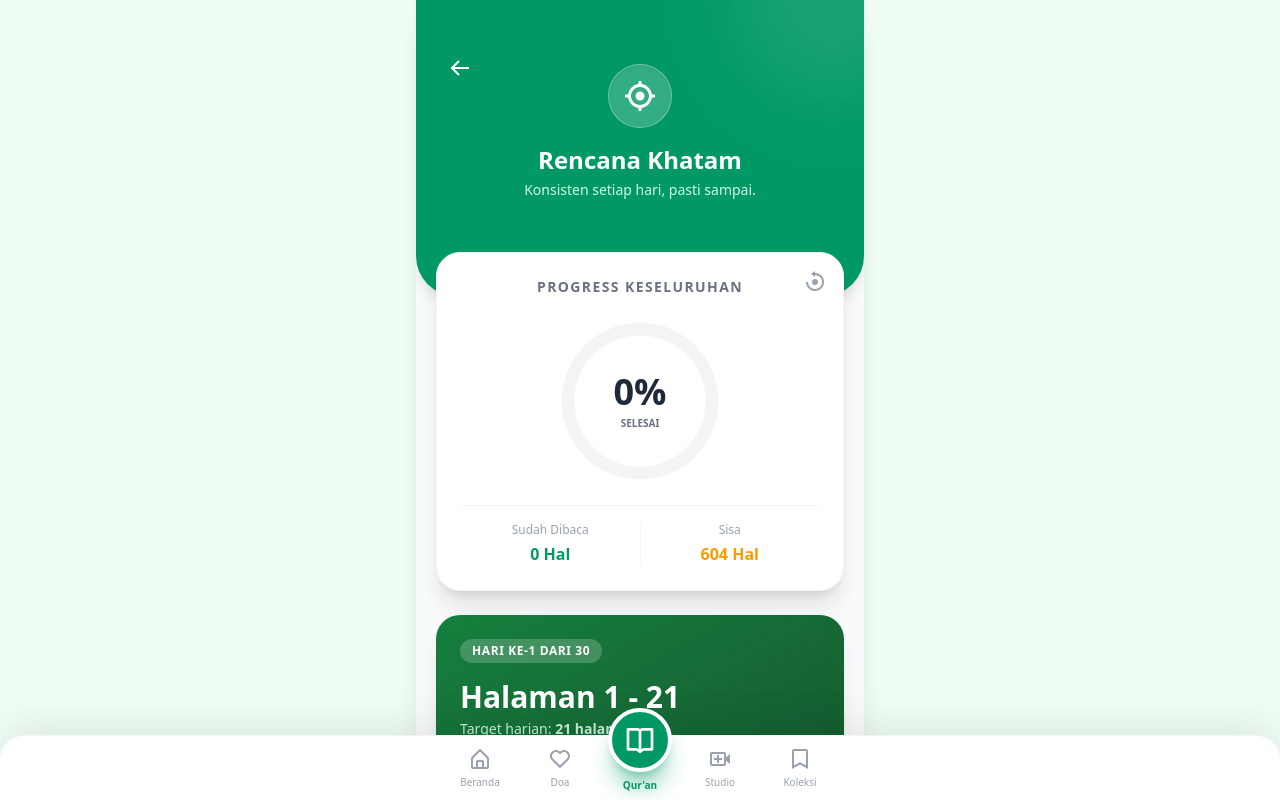
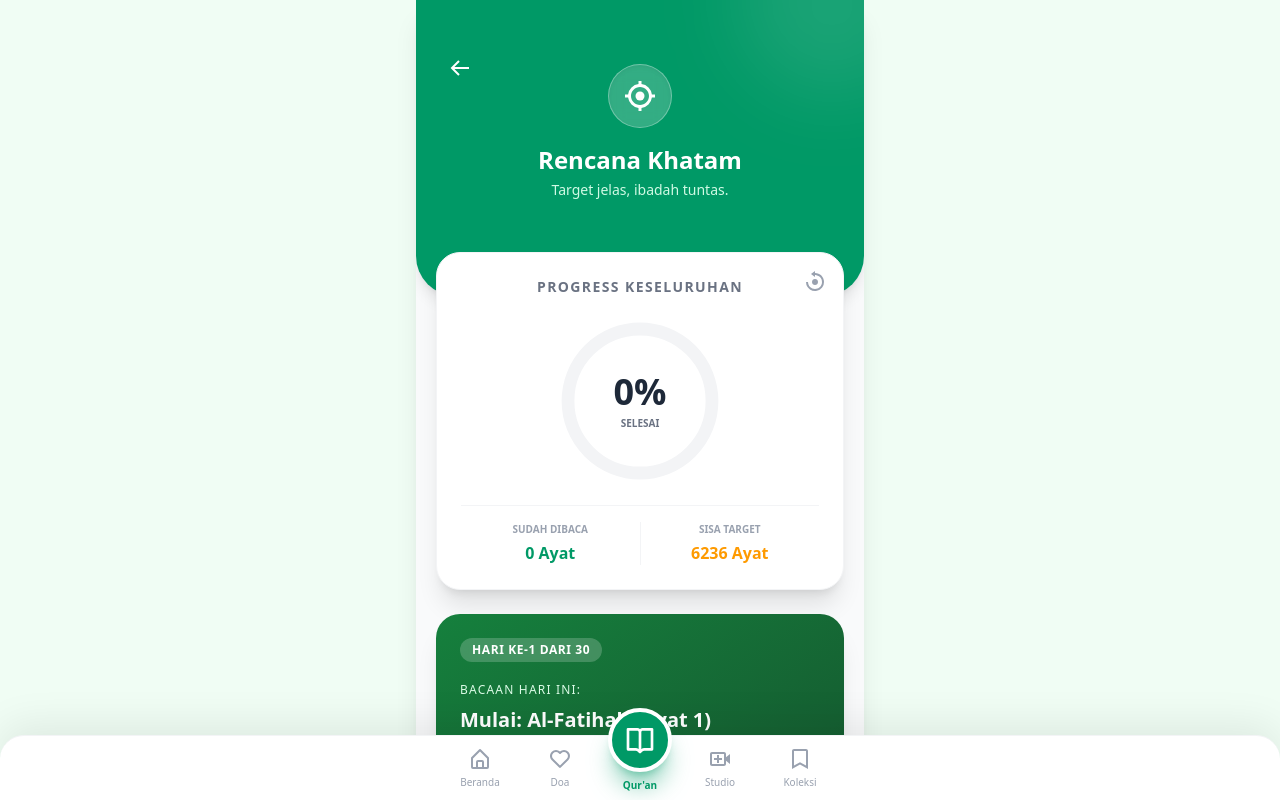
Before and after one commit to untungsetiawan476/quran-app, a Next.js app: page /khatam in a window 1280 px wide. Both pictures are taken after a click on the button "Mulai Perjalanan Khatam". Shown: the top 800 px of the page. Built offline with nearby package versions, Linux system fonts and the light colour scheme.

Commit message:
Update page.tsx

```diff
--- a/src/app/khatam/page.tsx
+++ b/src/app/khatam/page.tsx
@@ -1,16 +1,15 @@
 "use client";
 import { useState, useEffect } from 'react';
 import Link from 'next/link';
-// BiTrophy sudah dihapus dari import agar ESLint tidak marah
 import { BiArrowBack, BiTargetLock, BiCheckCircle, BiReset, BiBookOpen } from 'react-icons/bi';
 import { BsStars } from 'react-icons/bs';
 
 interface KhatamPlan {
   startDate: string;
   targetDays: number;
-  pagesPerDay: number;
+  itemsPerDay: number; // Sekarang ini adalah jumlah AYAT per hari
   currentDay: number;
-  completedPages: number;
+  completedItems: number; // Jumlah ayat yang sudah dibaca
   isTodayDone: boolean;
   lastReadDate: string;
 }
@@ -23,7 +22,33 @@ interface ConfettiPiece {
   rotation: string;
 }
 
-const TOTAL_PAGES = 604; // Total halaman mushaf Madinah standar
+// ==========================================================
+// DATA KAMUS AL-QUR'AN (Untuk konversi Ayat Global ke Surat)
+// ==========================================================
+const TOTAL_AYAHS = 6236;
+
+const surahNames = [
+  "Al-Fatihah","Al-Baqarah","Ali 'Imran","An-Nisa'","Al-Ma'idah","Al-An'am","Al-A'raf","Al-Anfal","At-Taubah","Yunus","Hud","Yusuf","Ar-Ra'd","Ibrahim","Al-Hijr","An-Nahl","Al-Isra'","Al-Kahf","Maryam","Taha","Al-Anbiya'","Al-Hajj","Al-Mu'minun","An-Nur","Al-Furqan","Asy-Syu'ara'","An-Naml","Al-Qasas","Al-'Ankabut","Ar-Rum","Luqman","As-Sajdah","Al-Ahzab","Saba'","Fatir","Yasin","As-Saffat","Sad","Az-Zumar","Ghafir","Fussilat","Asy-Syura","Az-Zukhruf","Ad-Dukhan","Al-Jasiyah","Al-Ahqaf","Muhammad","Al-Fath","Al-Hujurat","Qaf","Az-Zariyat","At-Tur","An-Najm","Al-Qamar","Ar-Rahman","Al-Waqi'ah","Al-Hadid","Al-Mujadilah","Al-Hasyr","Al-Mumtahanah","As-Saff","Al-Jumu'ah","Al-Munafiqun","At-Taghabun","At-Talaq","At-Tahrim","Al-Mulk","Al-Qalam","Al-Haqqah","Al-Ma'arij","Nuh","Al-Jinn","Al-Muzzammil","Al-Muddassir","Al-Qiyamah","Al-Insan","Al-Mursalat","An-Naba'","An-Nazi'at","'Abasa","At-Takwir","Al-Infitar","Al-Mutaffifin","Al-Insyiqaq","Al-Buruj","At-Tariq","Al-A'la","Al-Ghasyiyah","Al-Fajr","Al-Balad","Asy-Syams","Al-Lail","Ad-Duha","Asy-Syarh","At-Tin","Al-'Alaq","Al-Qadr","Al-Bayyinah","Az-Zalzalah","Al-'Adiyat","Al-Qari'ah","At-Takasur","Al-'Asr","Al-Humazah","Al-Fil","Quraisy","Al-Ma'un","Al-Kausar","Al-Kafirun","An-Nasr","Al-Lahab","Al-Ikhlas","Al-Falaq","An-Nas"
+];
+
+const ayahCounts = [
+  7,286,200,176,120,165,206,75,129,109,111,111,43,52,99,128,111,110,98,135,112,78,118,64,77,227,93,88,69,60,34,30,73,54,45,83,182,88,75,85,54,53,89,59,37,35,38,29,18,45,60,49,62,55,78,96,29,22,24,13,14,11,11,18,12,12,30,52,52,44,28,28,20,56,40,31,50,40,46,42,29,19,36,25,22,17,19,26,30,20,15,21,11,8,8,19,5,8,8,11,11,8,3,9,5,4,7,3,6,3,5,4,5,6
+];
+
+// Fungsi cerdas mengubah "Ayat ke-250" menjadi "Surat Al-Baqarah ayat 243"
+function getSurahAyah(globalIndex: number) {
+  if (globalIndex <= 0) return { surahName: "Al-Fatihah", ayat: 1 };
+  if (globalIndex > TOTAL_AYAHS) return { surahName: "An-Nas", ayat: 6 };
+
+  let current = globalIndex;
+  for (let i = 0; i < 114; i++) {
+    if (current <= ayahCounts[i]) {
+      return { surahName: surahNames[i], ayat: current };
+    }
+    current -= ayahCounts[i];
+  }
+  return { surahName: "An-Nas", ayat: 6 };
+}
 
 export default function KhatamPlannerPage() {
   const [plan, setPlan] = useState<KhatamPlan | null>(null);
@@ -32,11 +57,9 @@ export default function KhatamPlannerPage() {
   const [confettiPieces, setConfettiPieces] = useState<ConfettiPiece[]>([]);
   const [isLoaded, setIsLoaded] = useState(false);
 
-  // 1. Ambil data plan dari localStorage
   useEffect(() => {
-    const savedPlan = localStorage.getItem('quran_khatam_plan');
+    const savedPlan = localStorage.getItem('quran_khatam_plan_v2'); // Ganti key agar target lama yg pakai halaman kerefresh
 
-    // Jurus setTimeout agar ESLint tidak mengeluh "synchronous update"
     setTimeout(() => {
       if (savedPlan) {
         const parsed: KhatamPlan = JSON.parse(savedPlan);
@@ -45,7 +68,7 @@ export default function KhatamPlannerPage() {
         if (parsed.lastReadDate !== today && parsed.isTodayDone) {
           parsed.isTodayDone = false;
           parsed.currentDay += 1;
-          localStorage.setItem('quran_khatam_plan', JSON.stringify(parsed));
+          localStorage.setItem('quran_khatam_plan_v2', JSON.stringify(parsed));
         }
         setPlan(parsed);
       }
@@ -53,23 +76,21 @@ export default function KhatamPlannerPage() {
     }, 0);
   }, []);
 
-  // 2. Buat Rencana Baru
   const handleCreatePlan = () => {
-    const pagesPerDay = Math.ceil(TOTAL_PAGES / targetDays);
+    const itemsPerDay = Math.ceil(TOTAL_AYAHS / targetDays);
     const newPlan: KhatamPlan = {
       startDate: new Date().toDateString(),
       targetDays,
-      pagesPerDay,
+      itemsPerDay,
       currentDay: 1,
-      completedPages: 0,
+      completedItems: 0,
       isTodayDone: false,
       lastReadDate: ''
     };
     setPlan(newPlan);
-    localStorage.setItem('quran_khatam_plan', JSON.stringify(newPlan));
+    localStorage.setItem('quran_khatam_plan_v2', JSON.stringify(newPlan));
   };
 
-  // 3. Tandai Selesai Hari Ini
   const handleCompleteToday = () => {
     if (!plan) return;
 
@@ -90,29 +111,30 @@ export default function KhatamPlannerPage() {
 
     const updatedPlan = {
       ...plan,
-      completedPages: Math.min(plan.completedPages + plan.pagesPerDay, TOTAL_PAGES),
+      completedItems: Math.min(plan.completedItems + plan.itemsPerDay, TOTAL_AYAHS),
       isTodayDone: true,
       lastReadDate: new Date().toDateString()
     };
 
     setPlan(updatedPlan);
-    localStorage.setItem('quran_khatam_plan', JSON.stringify(updatedPlan));
+    localStorage.setItem('quran_khatam_plan_v2', JSON.stringify(updatedPlan));
   };
 
-  // 4. Hapus Rencana
   const handleReset = () => {
     if(confirm('Yakin ingin mereset dan mengulang target Khatam dari awal?')) {
       setPlan(null);
-      localStorage.removeItem('quran_khatam_plan');
+      localStorage.removeItem('quran_khatam_plan_v2');
     }
   };
 
   if (!isLoaded) return <div className="min-h-screen bg-gray-50 dark:bg-gray-900"></div>;
 
-  const progressPercent = plan ? Math.min(Math.round((plan.completedPages / TOTAL_PAGES) * 100), 100) : 0;
-  const sisaHalaman = plan ? TOTAL_PAGES - plan.completedPages : TOTAL_PAGES;
-  const startPageToday = plan ? plan.completedPages + 1 : 1;
-  const endPageToday = plan ? Math.min(plan.completedPages + plan.pagesPerDay, TOTAL_PAGES) : 1;
+  const progressPercent = plan ? Math.min(Math.round((plan.completedItems / TOTAL_AYAHS) * 100), 100) : 0;
+  const sisaAyat = plan ? TOTAL_AYAHS - plan.completedItems : TOTAL_AYAHS;
+
+  // Hitung detail surat dan ayat untuk dibaca hari ini
+  const startRead = plan ? getSurahAyah(plan.completedItems + 1) : null;
+  const endRead = plan ? getSurahAyah(Math.min(plan.completedItems + plan.itemsPerDay, TOTAL_AYAHS)) : null;
 
   return (
     <div className="min-h-screen bg-gray-50 dark:bg-gray-900 pb-32 relative overflow-hidden">
@@ -153,7 +175,7 @@ export default function KhatamPlannerPage() {
             <BiTargetLock size={36} className="text-white" />
           </div>
           <h1 className="text-2xl font-bold text-white mb-1">Rencana Khatam</h1>
-          <p className="text-emerald-100 text-sm">Konsisten setiap hari, pasti sampai.</p>
+          <p className="text-emerald-100 text-sm">Target jelas, ibadah tuntas.</p>
         </div>
       </div>
 
@@ -168,7 +190,7 @@ export default function KhatamPlannerPage() {
               <BsStars className="text-gold-500 mr-2" size={20} /> Target Khatam Anda
             </h3>
             <p className="text-sm text-gray-500 dark:text-gray-400 mb-6">
-              Pilih dalam berapa hari Anda ingin menyelesaikan bacaan 30 Juz (604 halaman).
+              Pilih dalam berapa hari Anda ingin menyelesaikan bacaan 30 Juz (6.236 Ayat).
             </p>
 
             <div className="grid grid-cols-2 gap-3 mb-6">
@@ -183,7 +205,7 @@ export default function KhatamPlannerPage() {
                   }`}
                 >
                   {hari} Hari
-                  <div className="text-xs font-normal mt-1 opacity-70">{Math.ceil(TOTAL_PAGES/hari)} hal/hari</div>
+                  <div className="text-xs font-normal mt-1 opacity-70">~{Math.ceil(TOTAL_AYAHS/hari)} ayat/hari</div>
                 </button>
               ))}
             </div>
@@ -233,12 +255,12 @@ export default function KhatamPlannerPage() {
 
               <div className="flex w-full justify-between text-center divide-x divide-gray-100 dark:divide-gray-700 border-t border-gray-100 dark:border-gray-700 pt-4 mt-2">
                 <div className="flex-1">
-                  <p className="text-xs text-gray-400 mb-1">Sudah Dibaca</p>
-                  <p className="font-bold text-emerald-600 dark:text-emerald-400">{plan.completedPages} Hal</p>
+                  <p className="text-[10px] uppercase font-bold text-gray-400 mb-1">Sudah Dibaca</p>
+                  <p className="font-bold text-emerald-600 dark:text-emerald-400">{plan.completedItems} Ayat</p>
                 </div>
                 <div className="flex-1">
-                  <p className="text-xs text-gray-400 mb-1">Sisa</p>
-                  <p className="font-bold text-amber-500">{sisaHalaman} Hal</p>
+                  <p className="text-[10px] uppercase font-bold text-gray-400 mb-1">Sisa Target</p>
+                  <p className="font-bold text-amber-500">{sisaAyat} Ayat</p>
                 </div>
               </div>
             </div>
@@ -250,19 +272,28 @@ export default function KhatamPlannerPage() {
               </div>
 
               <div className="relative z-10">
-                <div className="flex justify-between items-center mb-4">
+                <div className="flex justify-between items-center mb-5">
                   <span className="bg-white/20 backdrop-blur-sm px-3 py-1 rounded-full text-xs font-bold uppercase tracking-wider">
                     Hari ke-{plan.currentDay} dari {plan.targetDays}
                   </span>
                   {plan.isTodayDone && <BiCheckCircle size={28} className="text-gold-400" />}
                 </div>
 
-                <h2 className="text-3xl font-black mb-1">
-                  {progressPercent === 100 ? 'Khatam!' : `Halaman ${startPageToday} - ${endPageToday}`}
-                </h2>
-                <p className="text-islamic-100 text-sm mb-6 opacity-90">
-                  Target harian: <span className="font-bold text-gold-300">{plan.pagesPerDay} halaman</span>
-                </p>
+                {progressPercent === 100 ? (
+                   <h2 className="text-3xl font-black mb-6">Khatam!</h2>
+                ) : (
+                  <>
+                    <p className="text-islamic-100 text-xs font-medium uppercase tracking-widest mb-2">BACAAN HARI INI:</p>
+                    <div className="mb-6 space-y-1">
+                      <h2 className="text-xl font-bold leading-snug">
+                         Mulai: <span className="text-gold-300">{startRead?.surahName} (Ayat {startRead?.ayat})</span>
+                      </h2>
+                      <h2 className="text-xl font-bold leading-snug">
+                         Selesai: <span className="text-gold-300">{endRead?.surahName} (Ayat {endRead?.ayat})</span>
+                      </h2>
+                    </div>
+                  </>
+                )}
 
                 {progressPercent === 100 ? (
                   <div className="bg-gold-500 text-white font-bold py-4 rounded-2xl text-center shadow-lg border-2 border-gold-400">
```
